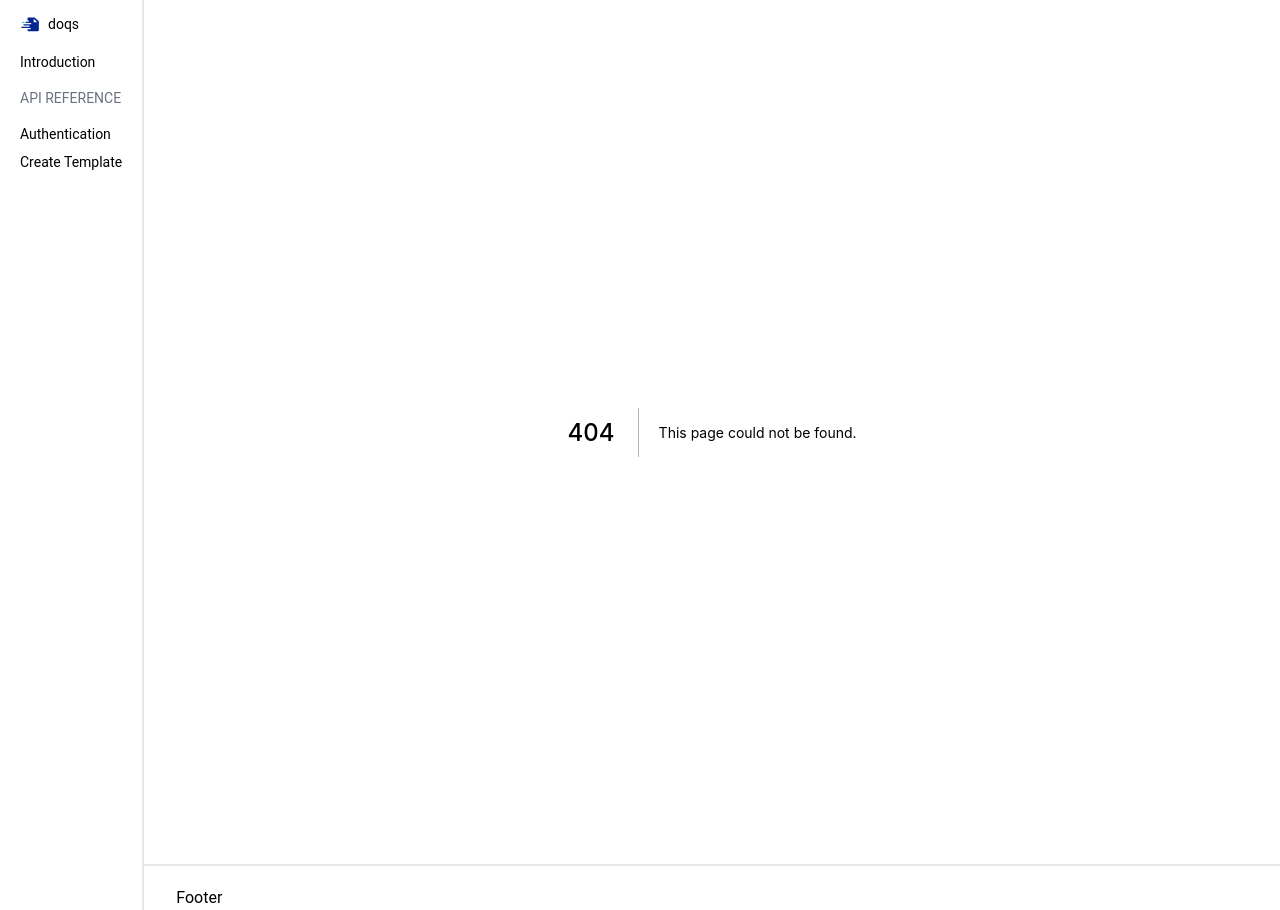
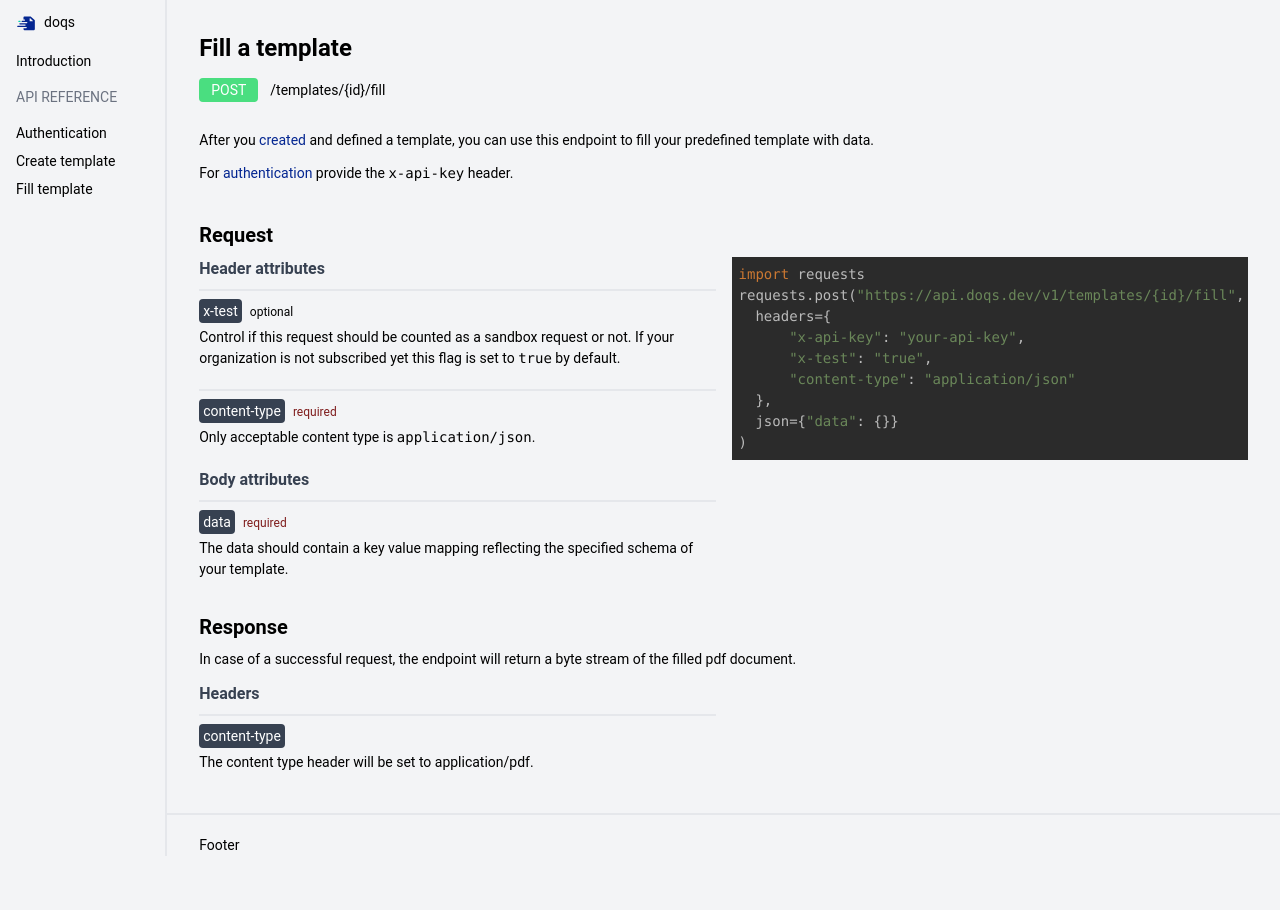
Before and after one commit to doqs-dev/docs, a Next.js app: page /api-reference/fill-template in a window 1280 px wide. Before the commit this address had no page. After the commit the page ends 856 px from the top, so only its background shows below. Built offline with nearby package versions, Linux system fonts and the light colour scheme.

Commit message:
feat: fill template documentation (#11)
* feat: first draft

* feat: constant and lower base fontsize

* feat: link

* feat: fill template

* feat: fill template

* feat: response documentation

* feat: styling

* chore: badge

```diff
--- a/components/badge.tsx
+++ b/components/badge.tsx
@@ -27,7 +27,7 @@ export const Badge = ({children, type}: PropsWithChildren<BadgeProps>) => {
 
 
   return (
-      <span className={className + " py-2 px-4 rounded"}>
+      <span className={className + " py-1 px-3 rounded"}>
         {children}
       </span>
   );
--- /dev/null
+++ b/components/constants.tsx
@@ -0,0 +1 @@
+export const baseUrl = 'https://api.doqs.dev/v1'
--- a/components/layout.tsx
+++ b/components/layout.tsx
@@ -10,7 +10,7 @@ export default function Layout({children}) {
           <link rel="icon" href="/favicon.ico"/>
         </Head>
         <div className="flex divide-x-2">
-          <aside className="flex-none sticky top-0 overflow-y-auto px-5 h-screen border-slate-100">
+          <aside className="flex-none sticky top-0 overflow-y-auto pl-4 pr-12 h-screen border-slate-100">
 
             <div id="sidebar-header" className="my-3">
               <img src="/logo.svg" width={20} alt="Logo" className={"inline-block"}/>
@@ -23,7 +23,8 @@ export default function Layout({children}) {
               </li>
               <li className={"uppercase text-gray-500 text-sm my-3"}>API Reference</li>
               <li className={styles.li}><a href="/api-reference/authentication">Authentication</a></li>
-              <li className={styles.li}><a href="/api-reference/create-template">Create Template</a></li>
+              <li className={styles.li}><a href="/api-reference/create-template">Create template</a></li>
+              <li className={styles.li}><a href="/api-reference/fill-template">Fill template</a></li>
             </ul>
 
           </aside>
--- a/pages/api-reference/authentication.mdx
+++ b/pages/api-reference/authentication.mdx
@@ -1,4 +1,6 @@
-import {SimpleCodeHighlighter} from "../../components/code-highlighter";
+import {SimpleCodeHighlighter} from "../../components/code-highlighter"; import {
+    baseUrl
+} from "../../components/constants";
 
 # Authentication
 
@@ -14,6 +16,6 @@ Authenticate your api calls by providing your api key in the header. You can ret
 ## Examples
 This is an example of how to authenticate your api calls in python with the requests library.
 <SimpleCodeHighlighter language="python" code={`import requests
-requests.post("https://app.doqs.dev/api/v1/templates", json={"x-api-key": "your api key"})
+requests.post("${baseUrl}/templates", headers={"x-api-key": "your api key"})
 `}
 />
--- a/pages/api-reference/create-template.mdx
+++ b/pages/api-reference/create-template.mdx
@@ -1,6 +1,8 @@
 import {SimpleCodeHighlighter} from "../../components/code-highlighter";
 import {Endpoint} from "../../components/endpoint";
-import {Grid} from "../../components/grid"; import {Attribute} from "../../components/attribute";
+import {Grid} from "../../components/grid"; import {Attribute} from "../../components/attribute"; import {
+    baseUrl
+} from "../../components/constants";
 
 # Create a template
 
@@ -26,7 +28,7 @@ For [authentication](/api-reference/authentication)  provide `x-api-key` header.
     <SimpleCodeHighlighter language="python"
                            code={`import requests
 with open('my-template.pdf, 'rb) as pdf:
-    requests.post("https://api.doqs.dev/v1/templates/",
+    requests.post("${baseUrl}/templates/",
         headers={
             "x-api-key": "your-api-key",
             "content-type": "multipart/form-data"
--- /dev/null
+++ b/pages/api-reference/fill-template.mdx
@@ -0,0 +1,56 @@
+import {Endpoint} from "../../components/endpoint";
+import {Grid} from "../../components/grid";
+import {Attribute} from "../../components/attribute"; import {
+    SimpleCodeHighlighter
+} from "../../components/code-highlighter"; import {baseUrl} from "../../components/constants";
+
+# Fill a template
+
+<Endpoint method="POST" path="/templates/{id}/fill"/>
+<br/>
+
+After you [created](/api-reference/authentication) and defined a template, you can use this endpoint to fill your predefined template with data.
+
+For [authentication](/api-reference/authentication) provide the `x-api-key` header.
+
+<br/>
+
+## Request
+<Grid>
+    <div>
+        ### Header attributes
+        <Attribute name={"x-test"} required={false}>
+            Control if this request should be counted as a sandbox request or not. If your organization is not
+            subscribed yet this flag is set to `true` by default.
+        </Attribute>
+        <Attribute name={"content-type"} required={true}>
+            Only acceptable content type is `application/json`.
+        </Attribute>
+
+        ### Body attributes
+        <Attribute name={"data"} required={true}>The data should contain a key value mapping reflecting the specified schema of your template.</Attribute>
+    </div>
+    <SimpleCodeHighlighter language="python" code={`import requests
+requests.post("${baseUrl}/templates/{id}/fill",
+    headers={
+        "x-api-key": "your-api-key",
+        "x-test": "true",
+        "content-type": "application/json"
+    },
+    json={"data": {}}
+)
+`}/>
+</Grid>
+
+<br />
+
+## Response
+In case of a successful request, the endpoint will return a byte stream of the filled pdf document.
+
+### Headers
+<Grid>
+    <div>
+        <Attribute name={"content-type"} >The content type header will be set to application/pdf.</Attribute>
+    </div>
+    <div />
+</Grid>
--- a/styles/globals.css
+++ b/styles/globals.css
@@ -5,6 +5,7 @@
 body {
     --color-primary: 4 38 145; /*#042691*/
     --color-secondary: 0 213 174; /*#00D5AE*/
+    font-size: 14px;
 
     @apply bg-gray-100;
     @apply text-black;
@@ -20,11 +21,11 @@ h1 {
 }
 
 h2 {
-    @apply mb-2 font-bold text-xl;
+    @apply mb-2 mt-1 font-bold text-xl;
 }
 
 h3 {
-    @apply mb-2 font-bold text-lg;
+    @apply mb-2 font-bold text-base text-gray-700;
 }
 
 
```
